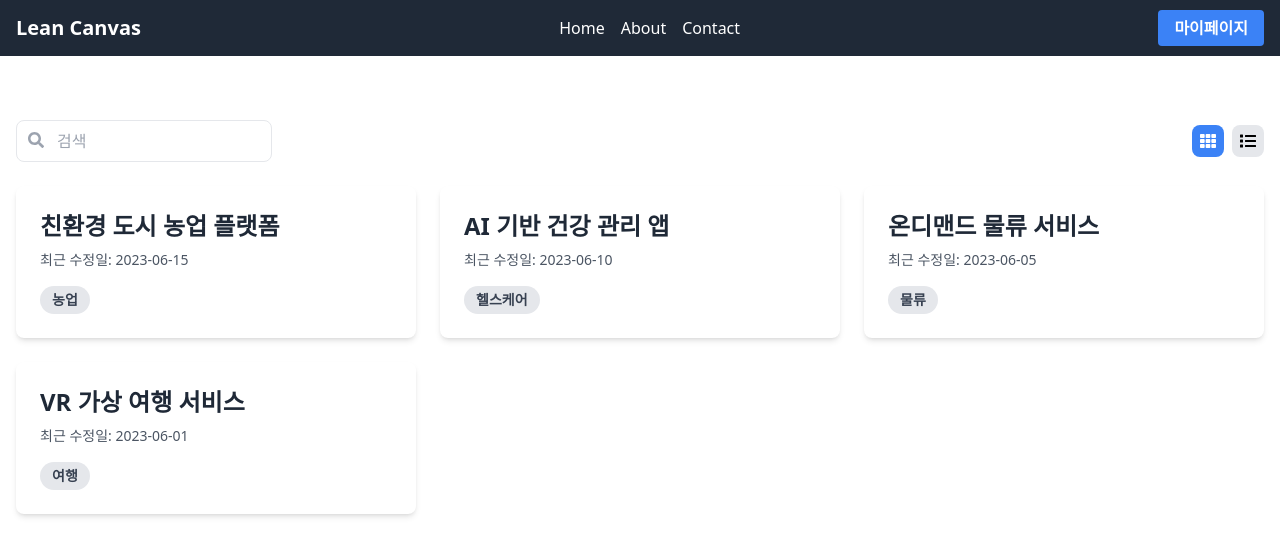
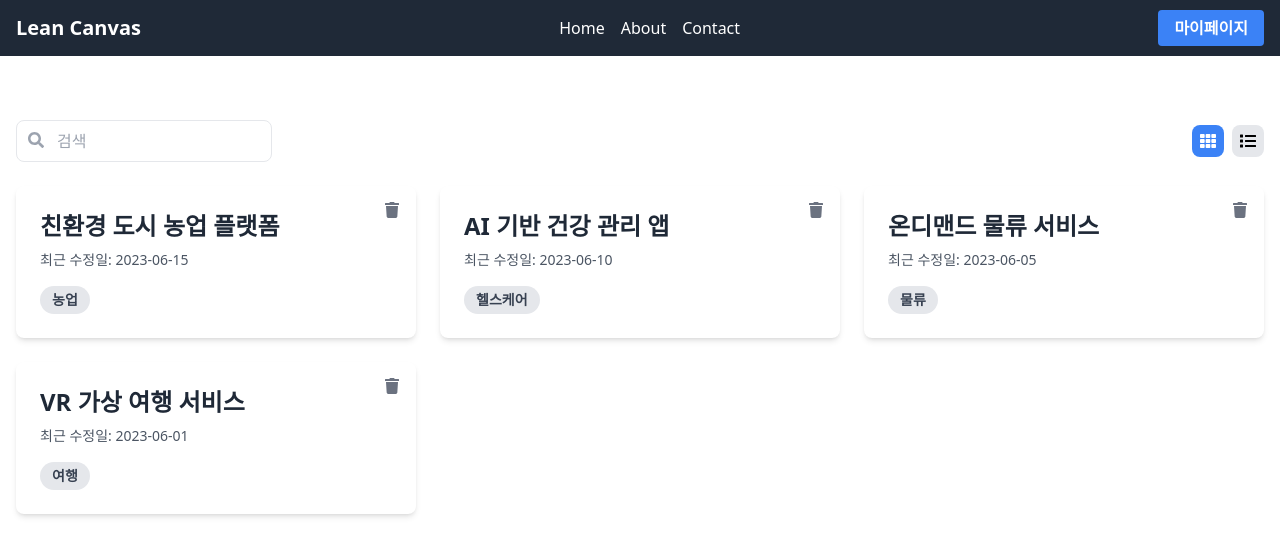
Before and after one commit to noh1oo1/lean-canvas-react, a React (Vite) app: page / in a window 1280 px wide. Shown: the top 556 px of the page. Built offline with nearby package versions, Linux system fonts and the light colour scheme.

Commit message:
feat:  삭제 버튼 UI 작업

```diff
--- a/src/components/CanvasItem.jsx
+++ b/src/components/CanvasItem.jsx
@@ -1,9 +1,10 @@
+import { FaTrash } from 'react-icons/fa';
 import { Link } from 'react-router-dom';
 
-function CanvasItem({ id, title, lastModified, category }) {
+function CanvasItem({ id, title, lastModified, category, onDelete }) {
   return (
     <Link
-      className="bg-white rounded-lg shadow-md overflow-hidden transition-transform duration-300 hover:scale-105"
+      className="relative bg-white rounded-lg shadow-md overflow-hidden transition-transform duration-300 hover:scale-105"
       to={`/canvases/${id}`}
     >
       <div className="p-6">
@@ -15,6 +16,13 @@ function CanvasItem({ id, title, lastModified, category }) {
           {category}
         </span>
       </div>
+      <button
+        className="absolute top-2 right-2 p-2 text-gray-500 rounded-full"
+        aria-label="Delete"
+        onClick={onDelete}
+      >
+        <FaTrash />
+      </button>
     </Link>
   );
 }
--- a/src/components/CanvasList.jsx
+++ b/src/components/CanvasList.jsx
@@ -1,6 +1,6 @@
 import CanvasItem from './CanvasItem';
 
-function CanvasList({ filteredData, searchText, isGridView }) {
+function CanvasList({ filteredData, searchText, isGridView, onDeleteItem }) {
   if (filteredData.length === 0) {
     return (
       <div className="text-center py-10">
@@ -10,6 +10,7 @@ function CanvasList({ filteredData, searchText, isGridView }) {
       </div>
     );
   }
+
   return (
     <div
       className={`grid gap-6 ${isGridView ? 'grid-cols-1 sm:grid-cols-2 lg:grid-cols-3' : 'grid-cols-1'}`}
@@ -21,6 +22,10 @@ function CanvasList({ filteredData, searchText, isGridView }) {
           title={item.title}
           lastModified={item.lastModified}
           category={item.category}
+          onDelete={e => {
+            e.preventDefault();
+            onDeleteItem(item.id);
+          }}
         />
       ))}
     </div>
--- a/src/pages/Home.jsx
+++ b/src/pages/Home.jsx
@@ -6,7 +6,7 @@ import ViewToggle from '../components/ViewToggle';
 function Home() {
   const [searchText, setSearchText] = useState('');
   const [isGridView, setIsGridView] = useState(true);
-  const dummyData = [
+  const [dummyData, setDummyData] = useState([
     {
       id: 1,
       title: '친환경 도시 농업 플랫폼',
@@ -31,11 +31,15 @@ function Home() {
       lastModified: '2023-06-01',
       category: '여행',
     },
-  ];
+  ]);
 
   const filteredData = dummyData.filter(item =>
     item.title.toLowerCase().includes(searchText.toLowerCase()),
   );
+
+  const handleDeleteItem = id => {
+    setDummyData(dummyData.filter(item => item.id !== id));
+  };
 
   return (
     <div className="container mx-auto px-4 py-16">
@@ -47,6 +51,7 @@ function Home() {
         filteredData={filteredData}
         isGridView={isGridView}
         searchText={searchText}
+        onDeleteItem={handleDeleteItem}
       />
     </div>
   );
```
